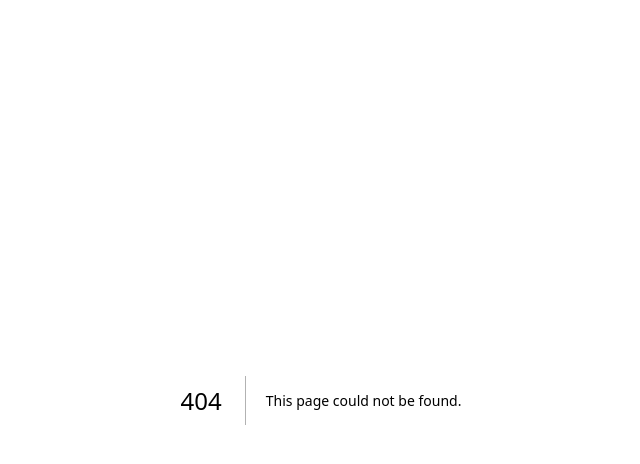
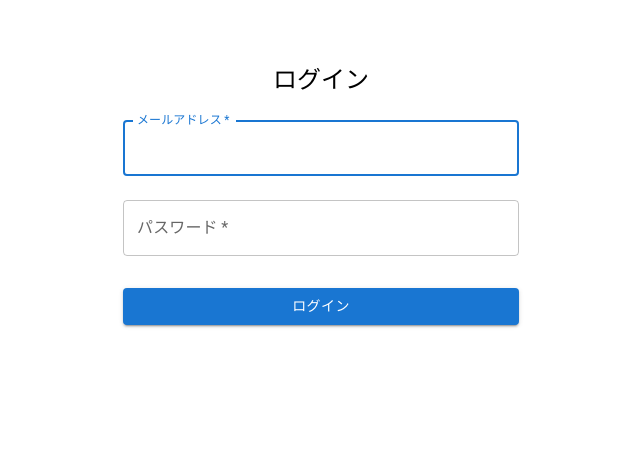
Before and after one commit to yuta-kinouchi/senbero-next, a Next.js app: page /auth/signin in a window 1280 px wide. Before the commit this address had no page. Shown: the top 464 px of the page, without its empty margins (319-959 px from the left). Built offline with nearby package versions, Linux system fonts and the light colour scheme.

Commit message:
add: ナビゲーションバーUI

```diff
--- /dev/null
+++ b/components/Navbar.js
@@ -0,0 +1,21 @@
+import MenuIcon from '@mui/icons-material/Menu';
+import { AppBar, Button, IconButton, Toolbar, Typography } from '@mui/material';
+
+const Navbar = () => {
+  return (
+    <AppBar position="static">
+      <Toolbar>
+        <IconButton edge="start" color="inherit" aria-label="menu">
+          <MenuIcon />
+        </IconButton>
+        <Typography variant="h6" style={{ flexGrow: 1 }}>
+          MyApp
+        </Typography>
+        <Button href="/login" color="inherit">ログイン</Button>
+        <Button href="/register" color="inherit">新規登録</Button>
+      </Toolbar>
+    </AppBar>
+  );
+};
+
+export default Navbar;
--- /dev/null
+++ b/pages/api/auth/[...nextauth].js
@@ -0,0 +1,39 @@
+// pages/api/auth/[...nextauth].js
+import NextAuth from 'next-auth'
+import Providers from 'next-auth/providers'
+
+export default NextAuth({
+  providers: [
+    Providers.Credentials({
+      name: 'Credentials',
+      credentials: {
+        email: { label: "Email", type: "text", placeholder: "jsmith@example.com" },
+        password: { label: "Password", type: "password" }
+      },
+      async authorize(credentials, req) {
+        // Here you should check the credentials against your database
+        // This is just a simple example
+        if (credentials.email === "user@example.com" && credentials.password === "password") {
+          return { id: 1, name: "J Smith", email: "jsmith@example.com" }
+        } else {
+          return null
+        }
+      }
+    })
+  ],
+  callbacks: {
+    async jwt(token, user) {
+      if (user) {
+        token.id = user.id
+      }
+      return token
+    },
+    async session(session, token) {
+      session.user.id = token.id
+      return session
+    }
+  },
+  pages: {
+    signIn: '/auth/signin',
+  }
+})
--- /dev/null
+++ b/pages/auth/signin.js
@@ -0,0 +1,83 @@
+// pages/auth/signin.js
+import {
+  Box,
+  Button,
+  Container,
+  TextField,
+  Typography
+} from '@mui/material'
+import { signIn } from 'next-auth/client'
+import { useRouter } from 'next/router'
+import React, { useState } from 'react'
+
+export default function SignIn() {
+  const [email, setEmail] = useState('')
+  const [password, setPassword] = useState('')
+  const router = useRouter()
+
+  const handleSubmit = async (e) => {
+    e.preventDefault()
+    const result = await signIn('credentials', {
+      redirect: false,
+      email: email,
+      password: password,
+    })
+    if (result.error) {
+      // Handle error here, e.g. show error message
+      console.error(result.error)
+    } else {
+      router.push('/')
+    }
+  }
+
+  return (
+    <Container component="main" maxWidth="xs">
+      <Box
+        sx={{
+          marginTop: 8,
+          display: 'flex',
+          flexDirection: 'column',
+          alignItems: 'center',
+        }}
+      >
+        <Typography component="h1" variant="h5">
+          ログイン
+        </Typography>
+        <Box component="form" onSubmit={handleSubmit} noValidate sx={{ mt: 1 }}>
+          <TextField
+            margin="normal"
+            required
+            fullWidth
+            id="email"
+            label="メールアドレス"
+            name="email"
+            autoComplete="email"
+            autoFocus
+            value={email}
+            onChange={(e) => setEmail(e.target.value)}
+          />
+          <TextField
+            margin="normal"
+            required
+            fullWidth
+            name="password"
+            label="パスワード"
+            type="password"
+            id="password"
+            autoComplete="current-password"
+            value={password}
+            onChange={(e) => setPassword(e.target.value)}
+          />
+          <Button
+            type="submit"
+            fullWidth
+            variant="contained"
+            sx={{ mt: 3, mb: 2 }}
+          >
+            ログイン
+          </Button>
+        </Box>
+      </Box>
+    </Container>
+  )
+}
--- a/pages/index.tsx
+++ b/pages/index.tsx
@@ -1,118 +1,12 @@
-import Image from "next/image";
-import { Inter } from "next/font/google";
+import Navbar from '../components/Navbar';
 
-const inter = Inter({ subsets: ["latin"] });
+const HomePage = () => {
+  return (
+    <div>
+      <Navbar />
+      <h1>トップページ</h1>
+    </div>
+  );
+};
 
-export default function Home() {
-  return (
-    <main
-      className={`flex min-h-screen flex-col items-center justify-between p-24 ${inter.className}`}
-    >
-      <div className="z-10 max-w-5xl w-full items-center justify-between font-mono text-sm lg:flex">
-        <p className="fixed left-0 top-0 flex w-full justify-center border-b border-gray-300 bg-gradient-to-b from-zinc-200 pb-6 pt-8 backdrop-blur-2xl dark:border-neutral-800 dark:bg-zinc-800/30 dark:from-inherit lg:static lg:w-auto  lg:rounded-xl lg:border lg:bg-gray-200 lg:p-4 lg:dark:bg-zinc-800/30">
-          Get started by editing&nbsp;
-          <code className="font-mono font-bold">pages/index.tsx</code>
-        </p>
-        <div className="fixed bottom-0 left-0 flex h-48 w-full items-end justify-center bg-gradient-to-t from-white via-white dark:from-black dark:via-black lg:static lg:h-auto lg:w-auto lg:bg-none">
-          <a
-            className="pointer-events-none flex place-items-center gap-2 p-8 lg:pointer-events-auto lg:p-0"
-            href="https://vercel.com?utm_source=create-next-app&utm_medium=default-template-tw&utm_campaign=create-next-app"
-            target="_blank"
-            rel="noopener noreferrer"
-          >
-            By{" "}
-            <Image
-              src="/vercel.svg"
-              alt="Vercel Logo"
-              className="dark:invert"
-              width={100}
-              height={24}
-              priority
-            />
-          </a>
-        </div>
-      </div>
-
-      <div className="relative flex place-items-center before:absolute before:h-[300px] before:w-full sm:before:w-[480px] before:-translate-x-1/2 before:rounded-full before:bg-gradient-radial before:from-white before:to-transparent before:blur-2xl before:content-[''] after:absolute after:-z-20 after:h-[180px] after:w-full sm:after:w-[240px] after:translate-x-1/3 after:bg-gradient-conic after:from-sky-200 after:via-blue-200 after:blur-2xl after:content-[''] before:dark:bg-gradient-to-br before:dark:from-transparent before:dark:to-blue-700/10 after:dark:from-sky-900 after:dark:via-[#0141ff]/40 before:lg:h-[360px]">
-        <Image
-          className="relative dark:drop-shadow-[0_0_0.3rem_#ffffff70] dark:invert"
-          src="/next.svg"
-          alt="Next.js Logo"
-          width={180}
-          height={37}
-          priority
-        />
-      </div>
-
-      <div className="mb-32 grid text-center lg:max-w-5xl lg:w-full lg:mb-0 lg:grid-cols-4 lg:text-left">
-        <a
-          href="https://nextjs.org/docs?utm_source=create-next-app&utm_medium=default-template-tw&utm_campaign=create-next-app"
-          className="group rounded-lg border border-transparent px-5 py-4 transition-colors hover:border-gray-300 hover:bg-gray-100 hover:dark:border-neutral-700 hover:dark:bg-neutral-800/30"
-          target="_blank"
-          rel="noopener noreferrer"
-        >
-          <h2 className={`mb-3 text-2xl font-semibold`}>
-            Docs{" "}
-            <span className="inline-block transition-transform group-hover:translate-x-1 motion-reduce:transform-none">
-              -&gt;
-            </span>
-          </h2>
-          <p className={`m-0 max-w-[30ch] text-sm opacity-50`}>
-            Find in-depth information about Next.js features and API.
-          </p>
-        </a>
-
-        <a
-          href="https://nextjs.org/learn?utm_source=create-next-app&utm_medium=default-template-tw&utm_campaign=create-next-app"
-          className="group rounded-lg border border-transparent px-5 py-4 transition-colors hover:border-gray-300 hover:bg-gray-100 hover:dark:border-neutral-700 hover:dark:bg-neutral-800/30"
-          target="_blank"
-          rel="noopener noreferrer"
-        >
-          <h2 className={`mb-3 text-2xl font-semibold`}>
-            Learn{" "}
-            <span className="inline-block transition-transform group-hover:translate-x-1 motion-reduce:transform-none">
-              -&gt;
-            </span>
-          </h2>
-          <p className={`m-0 max-w-[30ch] text-sm opacity-50`}>
-            Learn about Next.js in an interactive course with&nbsp;quizzes!
-          </p>
-        </a>
-
-        <a
-          href="https://vercel.com/templates?framework=next.js&utm_source=create-next-app&utm_medium=default-template-tw&utm_campaign=create-next-app"
-          className="group rounded-lg border border-transparent px-5 py-4 transition-colors hover:border-gray-300 hover:bg-gray-100 hover:dark:border-neutral-700 hover:dark:bg-neutral-800/30"
-          target="_blank"
-          rel="noopener noreferrer"
-        >
-          <h2 className={`mb-3 text-2xl font-semibold`}>
-            Templates{" "}
-            <span className="inline-block transition-transform group-hover:translate-x-1 motion-reduce:transform-none">
-              -&gt;
-            </span>
-          </h2>
-          <p className={`m-0 max-w-[30ch] text-sm opacity-50`}>
-            Discover and deploy boilerplate example Next.js&nbsp;projects.
-          </p>
-        </a>
-
-        <a
-          href="https://vercel.com/new?utm_source=create-next-app&utm_medium=default-template-tw&utm_campaign=create-next-app"
-          className="group rounded-lg border border-transparent px-5 py-4 transition-colors hover:border-gray-300 hover:bg-gray-100 hover:dark:border-neutral-700 hover:dark:bg-neutral-800/30"
-          target="_blank"
-          rel="noopener noreferrer"
-        >
-          <h2 className={`mb-3 text-2xl font-semibold`}>
-            Deploy{" "}
-            <span className="inline-block transition-transform group-hover:translate-x-1 motion-reduce:transform-none">
-              -&gt;
-            </span>
-          </h2>
-          <p className={`m-0 max-w-[30ch] text-sm opacity-50 text-balance`}>
-            Instantly deploy your Next.js site to a shareable URL with Vercel.
-          </p>
-        </a>
-      </div>
-    </main>
-  );
-}
+export default HomePage;
--- a/styles/globals.css
+++ b/styles/globals.css
@@ -1,12 +1,6 @@
 @tailwind base;
 @tailwind components;
 @tailwind utilities;
-
-:root {
-  --foreground-rgb: 0, 0, 0;
-  --background-start-rgb: 214, 219, 220;
-  --background-end-rgb: 255, 255, 255;
-}
 
 @media (prefers-color-scheme: dark) {
   :root {
@@ -18,12 +12,9 @@
 
 body {
   color: rgb(var(--foreground-rgb));
-  background: linear-gradient(
-      to bottom,
+  background: linear-gradient(to bottom,
       transparent,
-      rgb(var(--background-end-rgb))
-    )
-    rgb(var(--background-start-rgb));
+      rgb(var(--background-end-rgb))) rgb(var(--background-start-rgb));
 }
 
 @layer utilities {
```
Also changed, not shown: package.json (+10 -5 lines), 1 other file (tests, documents, lock files or other folders).
